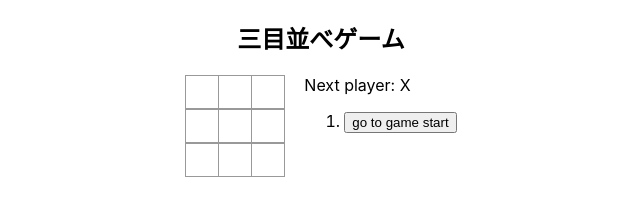
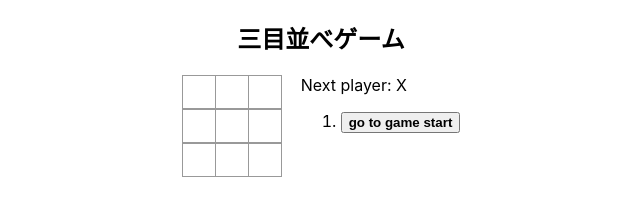
Before and after one commit to koh97222/react-todos, a React (Create React App) app in the folder front/my-app/: page /tictactoe in a window 1280 px wide. Shown: the top 201 px of the page, without its empty margins (319-959 px from the left). Built offline with nearby package versions, Linux system fonts and the light colour scheme.

Commit message:
着手履歴のリスト中で現在選択されているアイテムを太字にする。

```diff
--- a/front/my-app/src/components/Game.tsx
+++ b/front/my-app/src/components/Game.tsx
@@ -22,8 +22,24 @@ export const Game = () => {
     setXIsNext(step % 2 === 0);
   };
 
+  const btnSelected = (move: number) => {
+    return move === stepNumber;
+  };
+
   const moves = history.map((_, move) => {
     const desc = move ? "Go to move #" + move : "go to game start";
+
+    // 選択された場合、文字を太字にする。
+    if (btnSelected(move)) {
+      return (
+        <li key={move}>
+          <button className={classes.bold} onClick={() => jumpTo(move)}>
+            {desc}
+          </button>
+        </li>
+      );
+    }
+    // default
     return (
       <li key={move}>
         <button onClick={() => jumpTo(move)}>{desc}</button>
@@ -105,4 +121,7 @@ const UseStyle = makeStyles({
   gameInfo: {
     marginLeft: "20px",
   },
+  bold: {
+    fontWeight: "bold",
+  },
 });
```
